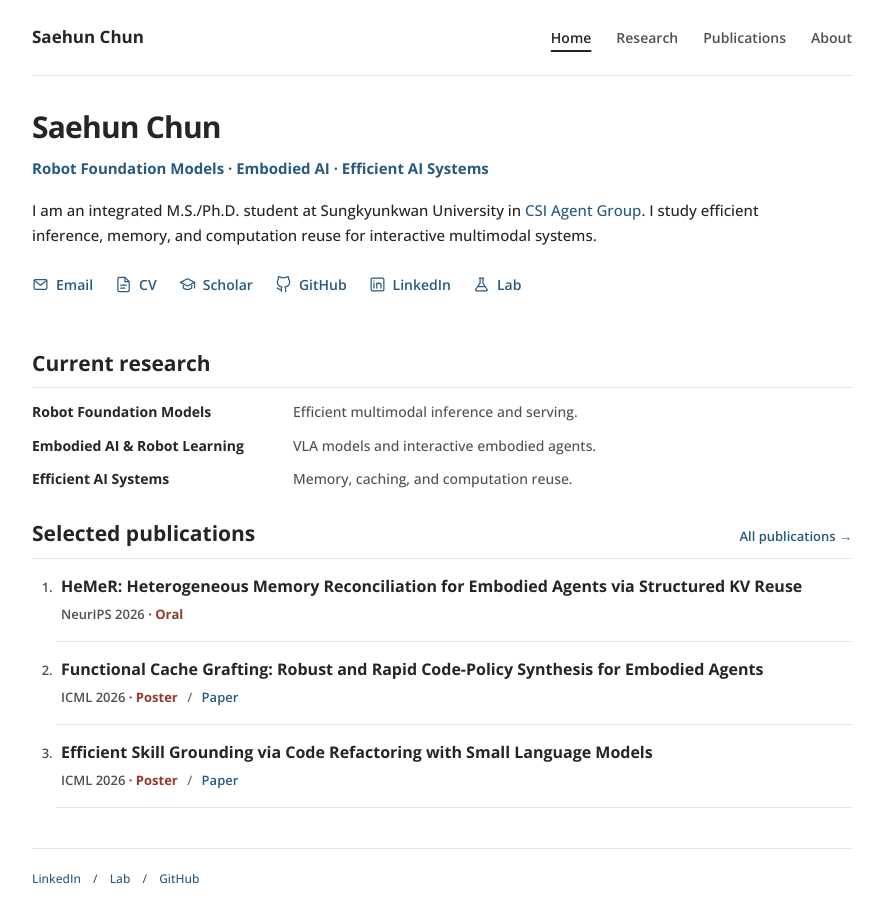
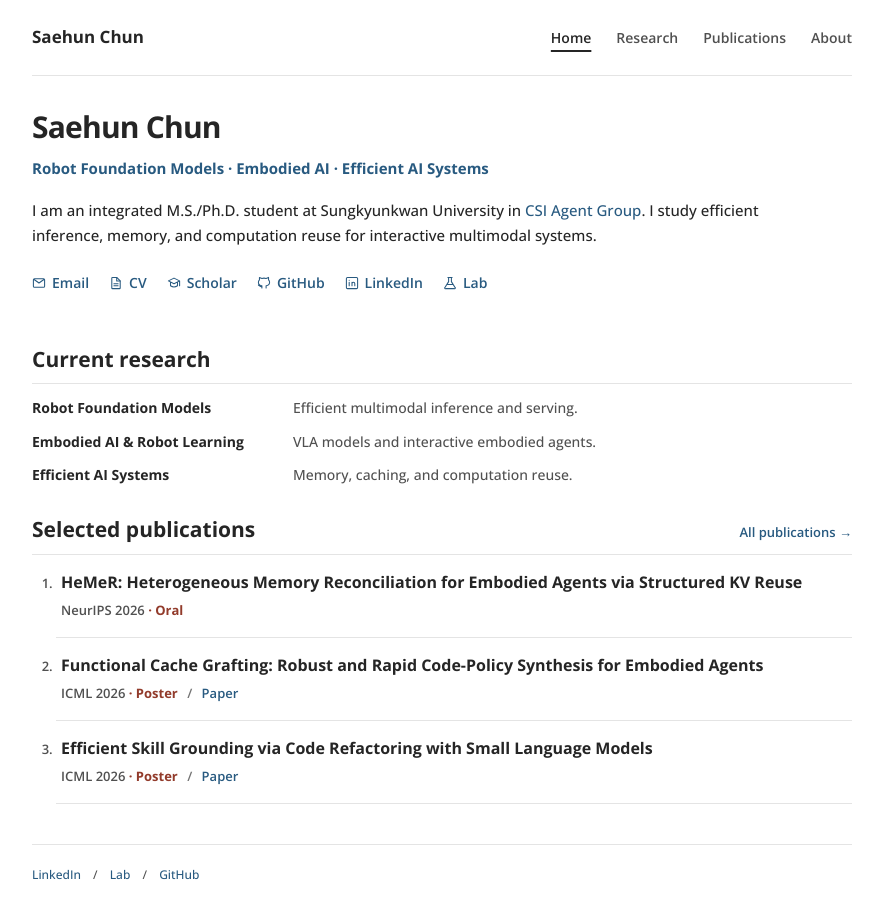
Before and after one commit to thousae/thousae.github.io, a Jekyll site: the page built from index.md, in a window 1280 px wide. Shown: the whole page, without its empty margins (198-1081 px from the left). Built offline with Jekyll 4.4.1, drawn with Linux system fonts in a browser that asks for light colours.

Commit message:
Normalize small profile icons and prevent stale stylesheet caching

```diff
--- a/_includes/head.html
+++ b/_includes/head.html
@@ -6,5 +6,5 @@
 <link rel="preconnect" href="https://fonts.googleapis.com">
 <link rel="preconnect" href="https://fonts.gstatic.com" crossorigin>
 <link href="https://fonts.googleapis.com/css2?family=Open+Sans:wght@500;600;700&display=swap" rel="stylesheet">
-<link rel="stylesheet" href="{{ '/assets/css/main.css' | relative_url }}">
+<link rel="stylesheet" href="{{ '/assets/css/main.css' | relative_url }}?v={{ site.time | date: '%s' }}">
 {% seo title=false %}
--- a/_includes/profile-icon.html
+++ b/_includes/profile-icon.html
@@ -1,10 +1,10 @@
-<svg class="profile-icon" viewBox="0 0 24 24" fill="none" stroke="currentColor" stroke-width="1.7" stroke-linecap="round" stroke-linejoin="round" aria-hidden="true" focusable="false">
+<svg class="profile-icon" width="14" height="14" viewBox="0 0 20 20" fill="none" stroke="currentColor" stroke-width="1.5" stroke-linecap="round" stroke-linejoin="round" aria-hidden="true" focusable="false">
 {% case include.name %}
-{% when 'email' %}<rect x="3" y="5" width="18" height="14" rx="2"/><path d="m3 6 9 7 9-7"/>
-{% when 'cv' %}<path d="M14 2H6a2 2 0 0 0-2 2v16a2 2 0 0 0 2 2h12a2 2 0 0 0 2-2V8Z"/><path d="M14 2v6h6M8 13h8M8 17h6"/>
-{% when 'scholar' %}<path d="m2 9 10-5 10 5-10 5Z M6 11v6c4 3 8 3 12 0v-6M22 9v8"/>
-{% when 'github' %}<path d="M9 19c-4 1-4-2-6-2m12 5v-4a3.5 3.5 0 0 0-1-2.5c3.3-.4 6.7-1.6 6.7-7.3A5.7 5.7 0 0 0 19 4.3 5.3 5.3 0 0 0 18.9 1S17.6.6 15 2.5a13.4 13.4 0 0 0-6 0C6.4.6 5.1 1 5.1 1A5.3 5.3 0 0 0 5 4.3a5.7 5.7 0 0 0-1.7 3.9c0 5.7 3.4 6.9 6.7 7.3A3.5 3.5 0 0 0 9 18v4"/>
-{% when 'linkedin' %}<rect x="3" y="3" width="18" height="18" rx="2"/><path d="M7 10v7M7 7h.01M11 17v-7M11 13a3 3 0 0 1 6 0v4"/>
-{% when 'lab' %}<path d="M9 3h6M10 3v7L4 19a1.3 1.3 0 0 0 1 2h14a1.3 1.3 0 0 0 1-2l-6-9V3M7 15h10"/>
+{% when 'email' %}<rect x="2" y="4" width="16" height="12" rx="1.5"/><path d="m3 5 7 5 7-5"/>
+{% when 'cv' %}<path d="M11 2H5a1 1 0 0 0-1 1v14a1 1 0 0 0 1 1h10a1 1 0 0 0 1-1V7Z"/><path d="M11 2v5h5M7 11h6M7 14h6"/>
+{% when 'scholar' %}<path d="m2 7 8-4 8 4-8 4Z M5 9v5c3 2 7 2 10 0V9M18 7v7"/>
+{% when 'github' %}<path d="M7 17v-3c-3-.4-5-2-5-5a5 5 0 0 1 1.5-3.5L3.5 2l3.5 1.5a10 10 0 0 1 6 0L16.5 2v3.5A5 5 0 0 1 18 9c0 3-2 4.6-5 5v3M7 15c-3 1-4-2-5-2"/>
+{% when 'linkedin' %}<rect x="2" y="2" width="16" height="16" rx="1.5"/><path d="M6 9v5M6 6h.01M10 14V9M10 11a2 2 0 0 1 4 0v3"/>
+{% when 'lab' %}<path d="M7 2h6M8 2v6L3 16a1 1 0 0 0 1 2h12a1 1 0 0 0 1-2l-5-8V2M6 12h8"/>
 {% endcase %}
 </svg>
--- a/assets/css/main.css
+++ b/assets/css/main.css
@@ -84,9 +84,9 @@ footer span { margin: 0 9px; }
 .research-project .project-heading { margin-bottom: 12px; }
 @media (max-width: 600px) { nav { gap: 14px; } .identity { font-size: 14px; } }
 
-.profile-links { margin-top: 20px; gap: 12px 22px; }
-.profile-links a { display: inline-flex; align-items: center; gap: 7px; min-height: 32px; }
-.profile-icon { width: 17px; height: 17px; flex: 0 0 17px; }
+.profile-links { margin-top: 20px; gap: 10px 20px; }
+.profile-links a { display: inline-flex; align-items: center; gap: 6px; min-height: 28px; line-height: 20px; }
+.profile-icon { display: block; width: 14px; height: 14px; flex: 0 0 14px; }
 .area-list > div { display: grid; grid-template-columns: 245px minmax(0, 1fr); column-gap: 16px; margin: 10px 0; }
 .area-list dd { margin: 0; }
 @media (max-width: 600px) {
```
